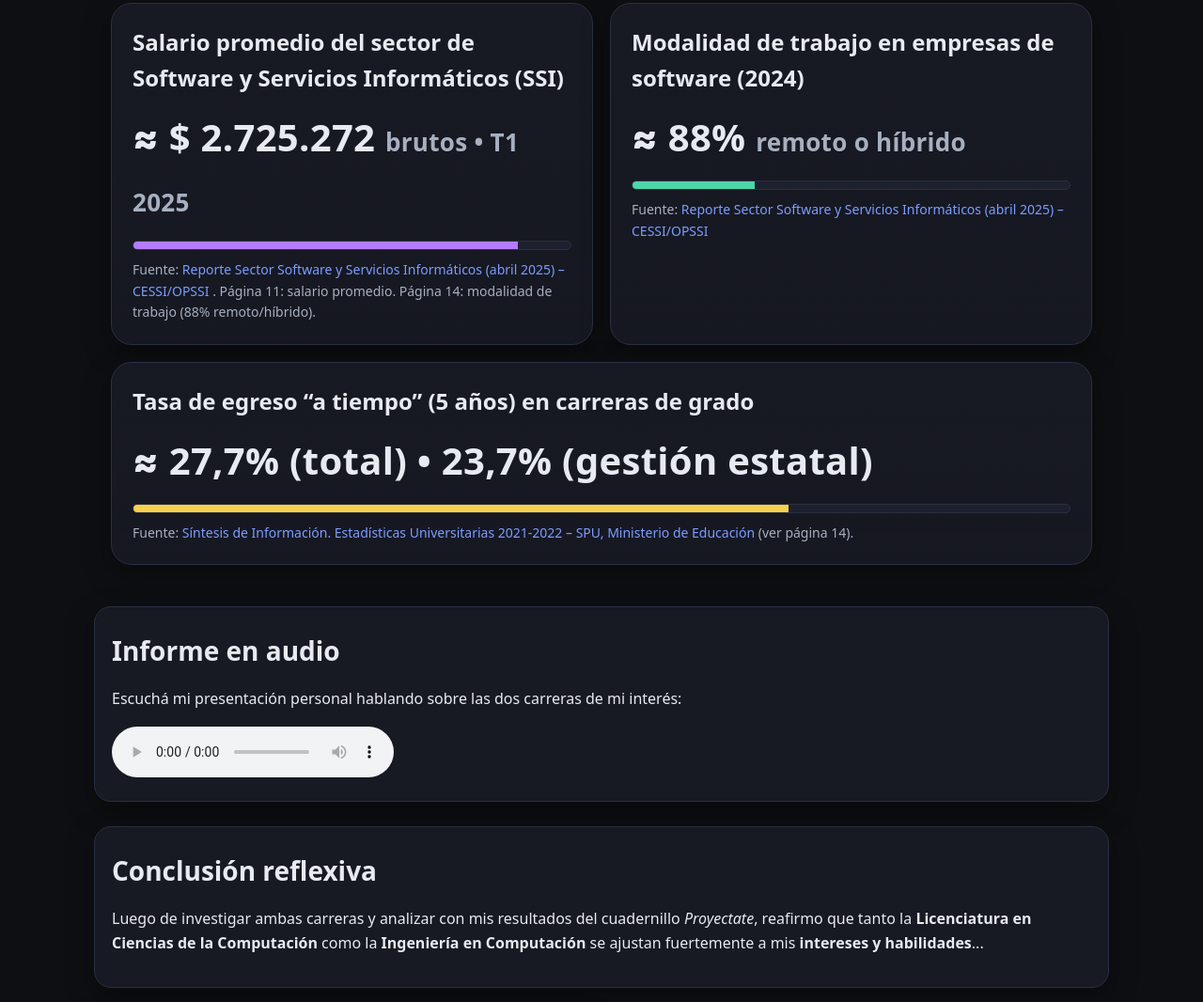
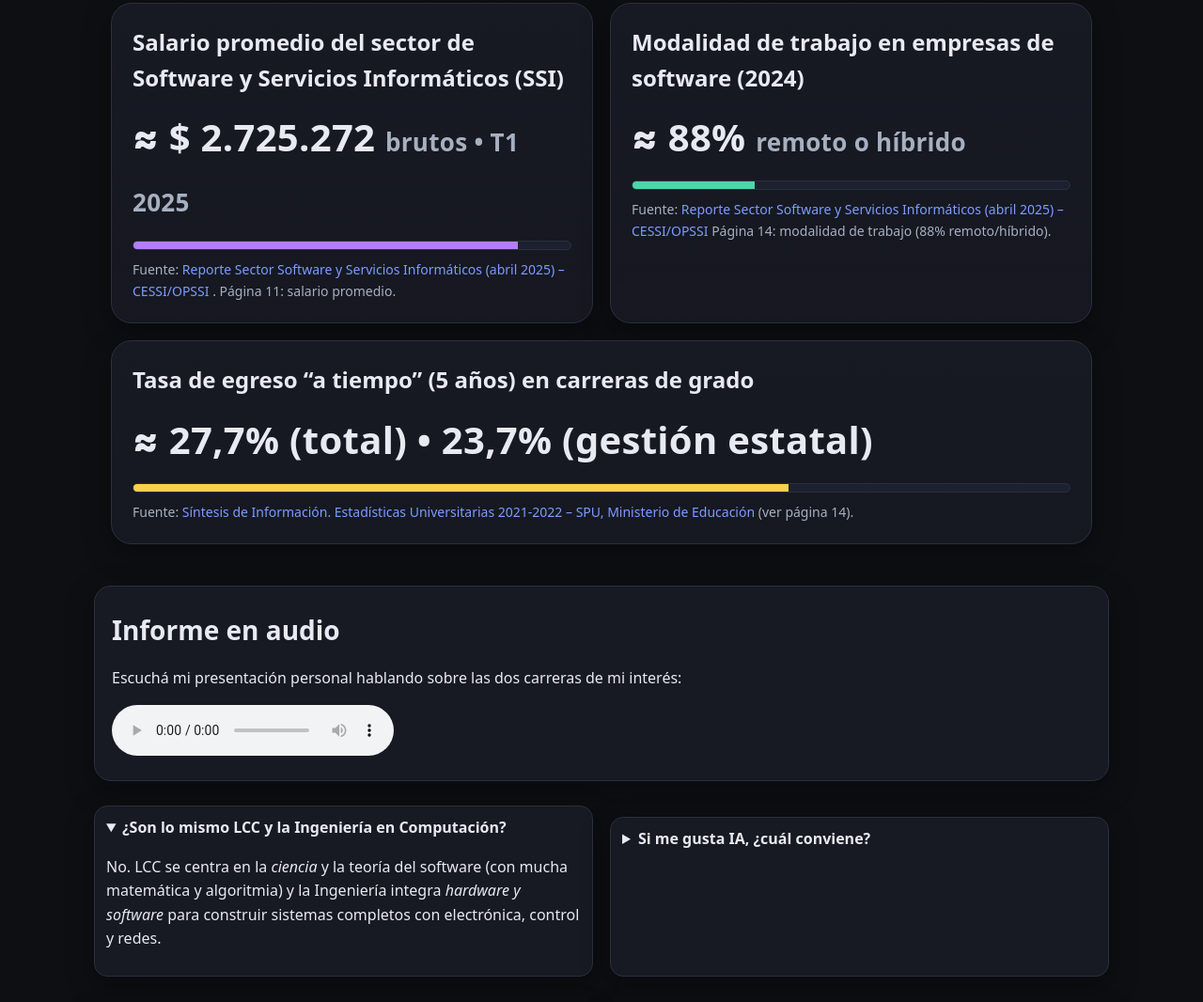
Before and after one commit to Pedro-Cabezas/Informe-Carreras, a plain HTML site: page index.html in a window 1280 px wide. Shown: the part 4972-6038 px from the top of the page at 94% size. Drawn offline with Linux system fonts and the light colour scheme.

Commit message:
index.html

```diff
--- a/index.html
+++ b/index.html
@@ -506,8 +506,6 @@
     </div>
   </section>
 
-  <!-- ... todo tu código anterior ... -->
-
   <!-- Estadísticas -->
   <section id="estadisticas" style="margin-top:26px">
     <div class="card" style="background:transparent; border:none; box-shadow:none">
@@ -523,7 +521,7 @@
             Fuente: <a href="https://cessi.org.ar/wp-content/uploads/2025/05/Reporte-Sector-sftware-y-Servicios-Informaticos-abril-2025.pdf" target="_blank" rel="noopener">
               Reporte Sector Software y Servicios Informáticos (abril 2025) – CESSI/OPSSI
             </a>.
-            Página 11: salario promedio. Página 14: modalidad de trabajo (88% remoto/híbrido).
+            Página 11: salario promedio.
           </div>
         </div>
 
@@ -536,6 +534,7 @@
             Fuente: <a href="https://cessi.org.ar/wp-content/uploads/2025/05/Reporte-Sector-sftware-y-Servicios-Informaticos-abril-2025.pdf" target="_blank" rel="noopener">
               Reporte Sector Software y Servicios Informáticos (abril 2025) – CESSI/OPSSI
             </a>
+            Página 14: modalidad de trabajo (88% remoto/híbrido).
           </div>
         </div>
 
@@ -560,22 +559,11 @@
       <h2>Informe en audio</h2>
       <p>Escuchá mi presentación personal hablando sobre las dos carreras de mi interés:</p>
       <audio controls>
-        <source src="informe_carreras_audio.m4a" type="audio/mp4">
+        <source src="informe carreras audio.m4a" type="audio/mp4">
         Tu navegador no soporta la reproducción de audio.
       </audio>
     </div>
   </section>
-
-  <!-- Conclusión reflexiva -->
-  <section id="conclusion" style="margin-top:26px">
-    <div class="card">
-      <h2>Conclusión reflexiva</h2>
-      <p>Luego de investigar ambas carreras y analizar con mis resultados del cuadernillo <em>Proyectate</em>, reafirmo que tanto la <strong>Licenciatura en Ciencias de la Computación</strong> como la <strong>Ingeniería en Computación</strong> se ajustan fuertemente a mis <strong>intereses y habilidades</strong>...</p>
-    </div>
-  </section>
-
-<!-- ... resto del código ... -->
-
 
   <!-- FAQ -->
   <section id="faq" style="margin-top:26px">
```
